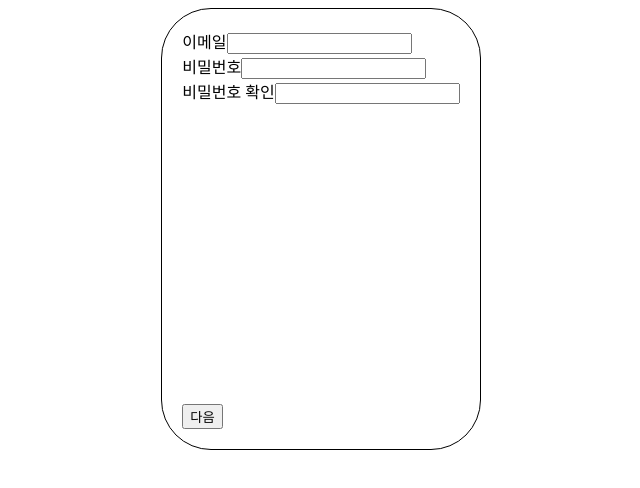
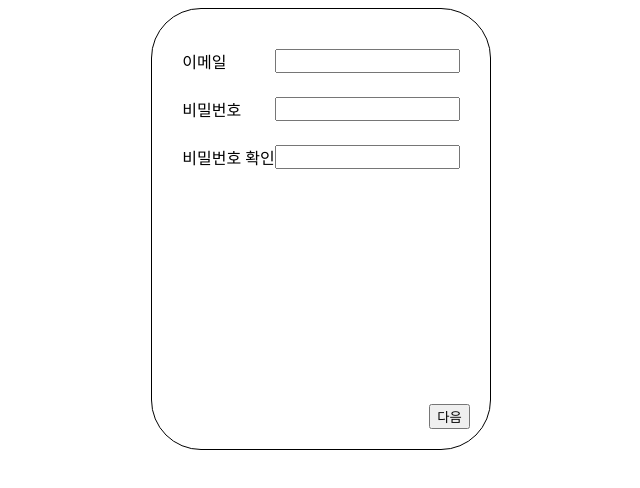
Before and after one commit to Bill1907/balaan-test, a Vue app: page / in a window 1280 px wide. Shown: the top 488 px of the page, without its empty margins (319-959 px from the left). Built offline with nearby package versions, Linux system fonts and the light colour scheme.

Commit message:
기본 스타일 적용

```diff
--- a/src/view/SignUpPage.vue
+++ b/src/view/SignUpPage.vue
@@ -106,5 +106,29 @@ export default {
   border: 1px solid black;
   border-radius: 50px;
 }
+.input-wrapper {
+  display: flex;
+  flex-direction: column;
+  align-content: center;
+  justify-content: center;
+  gap: 0.5vh;
+}
+.input-wrapper label {
+  display: flex;
+  justify-content: space-between;
+}
 
+.btn-wrapper{
+  display: flex;
+  justify-content: space-between;
+}
+
+.error-alert {
+  font-size: 13px;
+  color: red;
+}
+.success-alert {
+  font-size: 13px;
+  color: rgba(0, 42, 255, 0.84);
+}
 </style>
--- a/src/view/Signup/PhaseFour.vue
+++ b/src/view/Signup/PhaseFour.vue
@@ -1,18 +1,18 @@
 <template>
-  <div>
-    <div>
-      <span>'{{ phaseTwoData.name }}'님</span>
+  <div class="result-wrapper">
+    <div class="text-wrapper">
+      <span class="name-text">'{{ phaseTwoData.name }}'님</span>
       <span>회원가입되었습니다.</span>
     </div>
-    <div>
+    <div class="text-wrapper">
       <span>이메일 : </span>
       <span>{{ phaseOneData.email }}</span>
     </div>
-    <div>
+    <div class="text-wrapper">
       <span>주소 : </span>
       <span>{{ phaseTwoData.postcodeInfo.address }}</span>
     </div>
-    <div>
+    <div class="text-wrapper">
       <span>연락처 : </span>
       <span>{{ phaseTwoData.contact }}</span>
     </div>
@@ -32,9 +32,26 @@ export default {
       required: true,
     },
   },
+  mounted() {
+    console.log(this.phaseOneData);
+    console.log(this.phaseTwoData);
+  },
 };
 </script>
 
 <style>
+.result-wrapper{
+  display: flex;
+  flex-direction: column;
+  gap: 2vh;
+}
 
+.text-wrapper {
+  margin-top: 10px;
+  display: flex;
+  justify-content: center;
+}
+.name-text {
+  font-size: 20px;
+}
 </style>
--- a/src/view/Signup/PhaseOne.vue
+++ b/src/view/Signup/PhaseOne.vue
@@ -1,9 +1,12 @@
 <template>
-  <div>
-    <div ref="email">
+  <div class="phase-one-input-wrapper">
+    <div class="input-wrapper" ref="email">
       <label for="signupEmail">
-        <span>이메일</span>
+        <span class="input-text">
+          이메일
+        </span>
         <input
+          class="phase-one-input"
           id="signupEmail"
           type="email"
           v-model="email"
@@ -11,7 +14,7 @@
         />
       </label>
     </div>
-    <div ref="password">
+    <div class="input-wrapper" ref="password">
       <label for="signupPassword">
         <span>비밀번호</span>
         <input
@@ -22,7 +25,7 @@
         />
       </label>
     </div>
-    <div ref="passwordCheck">
+    <div class="input-wrapper" ref="passwordCheck">
       <label for="signupPasswordCheck">
         <span>비밀번호 확인</span>
         <input
@@ -34,7 +37,8 @@
       </label>
     </div>
   </div>
-  <div>
+  <div class="btn-wrapper">
+    <div/>
     <button @click="handleNextBtn">다음</button>
   </div>
 </template>
@@ -138,6 +142,11 @@ export default {
 };
 </script>
 
-<styles>
-
-</styles>
+<style>
+.phase-one-input-wrapper {
+  display: flex;
+  flex-direction: column;
+  gap: 3vh;
+  margin: 20px 10px;
+}
+</style>
--- a/src/view/Signup/PhaseThree.vue
+++ b/src/view/Signup/PhaseThree.vue
@@ -1,8 +1,9 @@
 <template>
-  <div>
+  <div class="phase-one-input-wrapper">
     <span>카드번호</span>
-    <div ref="card">
-      <label for="card1" ref="card1">
+    <div class="card-input-wrapper" ref="card">
+      <div class="input-wrapper" ref="card1">
+        <label for="card1">
           <input
             :value="card1"
             id="card1"
@@ -11,7 +12,9 @@
             @input="validateCardUnitNum($event, 'card1')"
           >
         </label>
-      <label for="card2" ref="card2">
+      </div>
+      <div class="input-wrapper" ref="card2">
+        <label for="card2">
           <input
             :value="card2"
             id="card2"
@@ -20,6 +23,8 @@
             @input="validateCardUnitNum($event, 'card2')"
           >
         </label>
+      </div>
+      <div class="input-wrapper" ref="card3">
         <label for="card3" ref="card3">
           <input
             :value="card3"
@@ -29,6 +34,8 @@
             @input="validateCardUnitNum($event, 'card3')"
           >
         </label>
+      </div>
+      <div class="input-wrapper" ref="card4">
         <label for="card4" ref="card4" @focusout="handleFocusoutCardNum">
         <input
           :value="card4"
@@ -39,6 +46,8 @@
         >
         </label>
       </div>
+    </div>
+    <div ref="validationAlert"/>
     <div>
       <button @click="handleCompleteBtn">완료</button>
     </div>
@@ -88,12 +97,12 @@ export default {
       this.isValidCard = this.validateCardNum(this.card1 + this.card2 + this.card3 + this.card4);
       if (this.isValidCard) {
         this.$emit('createSuccessAlert', {
-          parent: this.$refs.card,
+          parent: this.$refs.validationAlert,
           message: '유효한 카드 정보입니다.',
         });
       } else {
         this.$emit('createErrorAlert', {
-          parent: this.$refs.card,
+          parent: this.$refs.validationAlert,
           message: '카드 정보를 확인해주세요.',
         });
       }
@@ -133,5 +142,12 @@ export default {
 </script>
 
 <style >
+.card-input-wrapper {
+  display: flex;
+  gap: 1vw;
+}
 
+.card-input-wrapper input {
+  width: 4vw;
+}
 </style>
--- a/src/view/Signup/PhaseTwo.vue
+++ b/src/view/Signup/PhaseTwo.vue
@@ -1,6 +1,6 @@
 <template>
-  <div>
-    <div ref="name">
+  <div class="phase-one-input-wrapper">
+    <div class="input-wrapper" ref="name">
       <label for="signupName">
         <span>이름</span>
         <input
@@ -11,7 +11,7 @@
         />
       </label>
     </div>
-    <div ref="contact">
+    <div class="input-wrapper" ref="contact">
       <label for="signupContact">
         <span>연락처</span>
         <input
@@ -27,7 +27,7 @@
       @setPostcodeInfo="setPostcodeInfo"
     />
   </div>
-  <div>
+  <div class="btn-wrapper">
     <button @click="handlePreviousBtn">이전</button>
     <button @click="handleNextBtn">다음</button>
   </div>
@@ -72,7 +72,7 @@ export default {
       this.$emit('setPhase', 1);
     },
     handleNextBtn() {
-      if (this.isValidContact && this.isValidName) {
+      if (this.isValidContact && this.isValidName && this.postcodeInfo) {
         this.$emit('setPhase', 3);
         this.$emit('setPhaseTwoData', {
           name: this.name,
```
Lines whose indentation alone changed are shown as unchanged.
